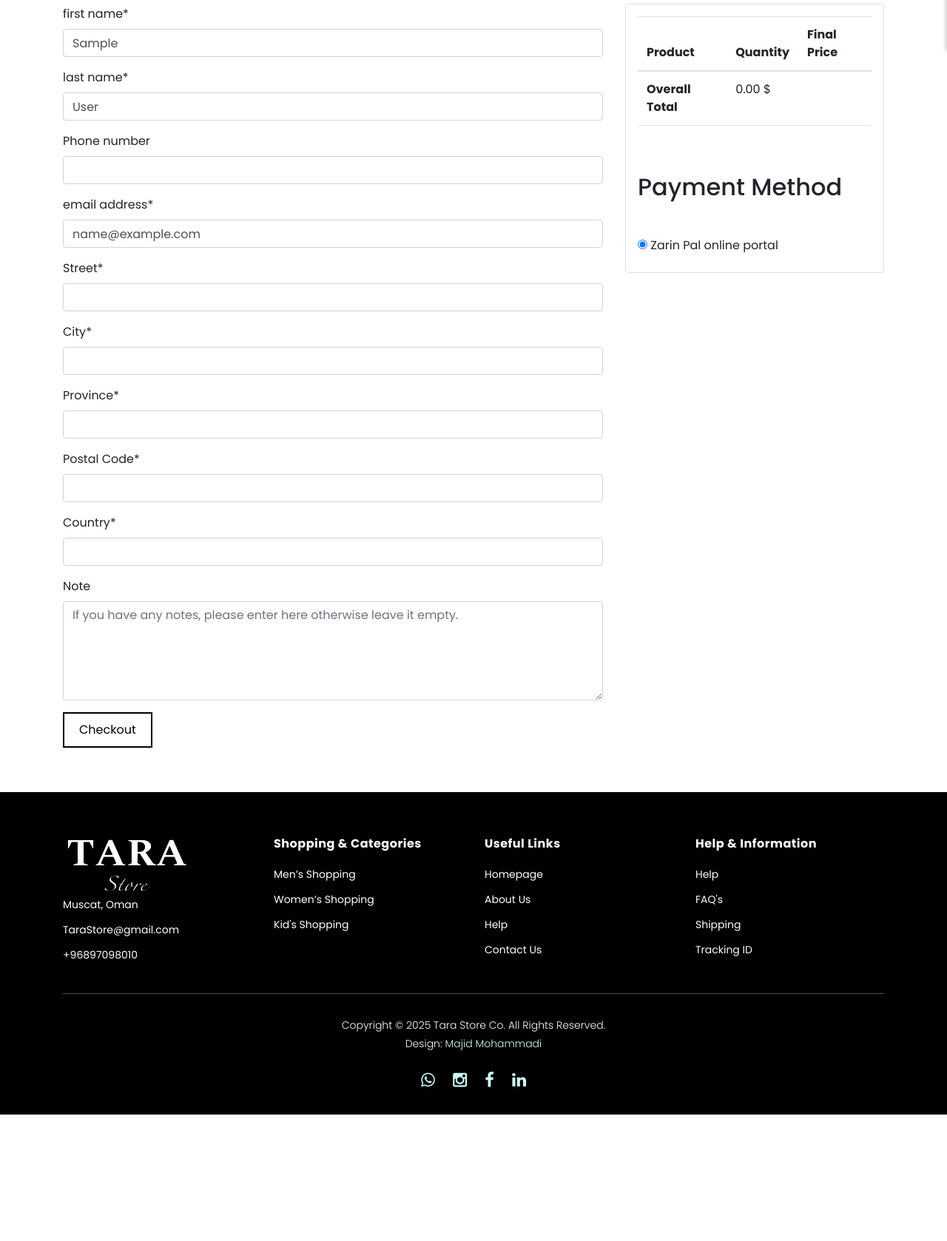
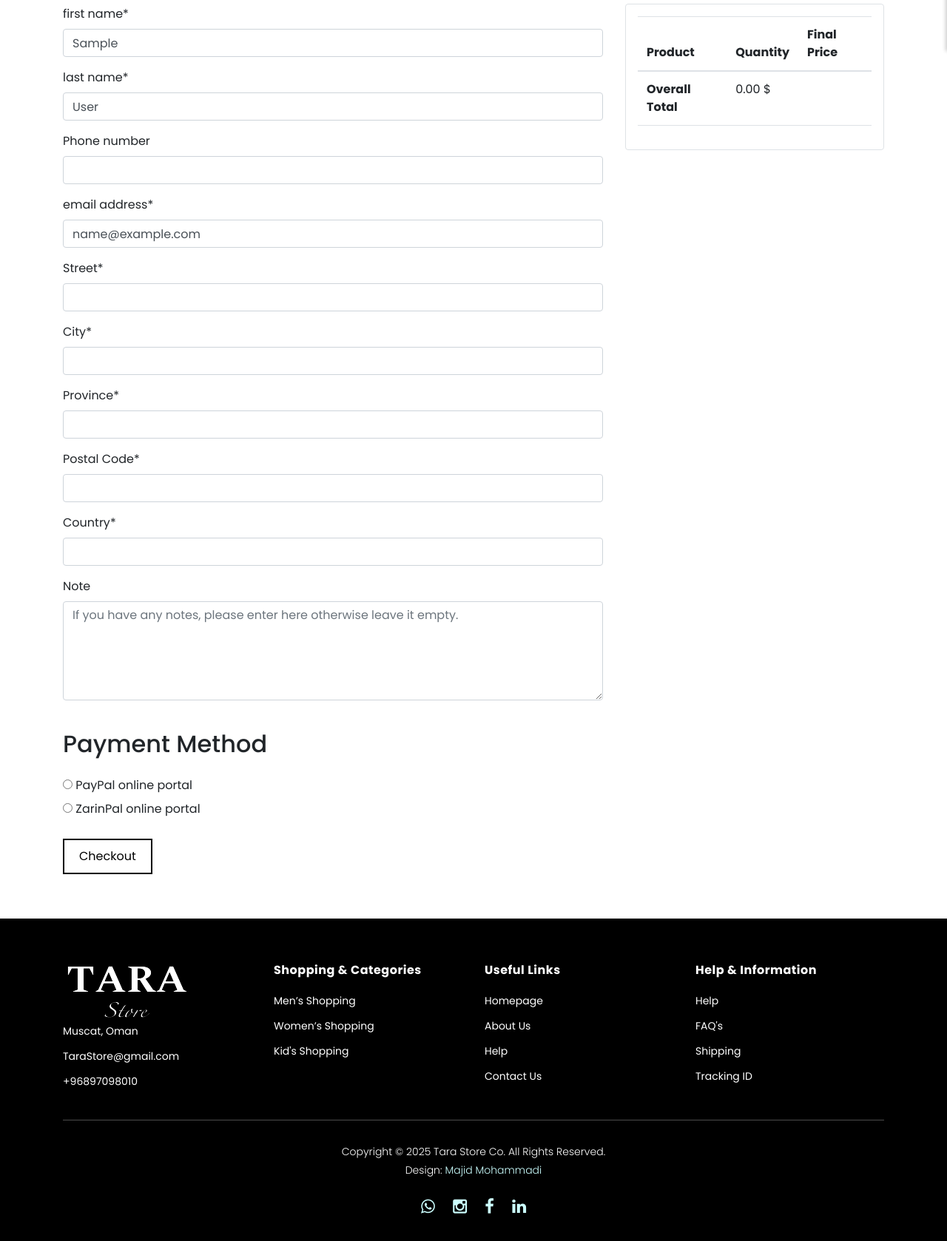
Before and after one commit to MajidMohammadi9/TaraStore, a Django app: page /en/order/create/ in a window 1280 px wide. Shown: the part 731-2409 px from the top of the page at 74% size. Before the commit the page ends 2238 px from the top, so only its background shows below. Run offline with Django 5.2, Linux system fonts and the light colour scheme; the visitor is signed in with stand-in values (Sample User, id 1); data comes from the database, SQL or seed files in the repository; parts of the project's set-up code (start-up, migrations or seed data) failed here and were passed over; some libraries are stand-ins or nearby versions.

Commit message:
adding zarinpal and paypal to the payment section of my_orders.html

```diff
--- a/orders/templates/orders/order_create.html
+++ b/orders/templates/orders/order_create.html
@@ -25,7 +25,22 @@
           <form action="" method='post'>
             {% csrf_token %}
             {{form|crispy}}
-            <button type="submit" class="cart-btn">{% trans "Checkout" %}</button>
+
+            <div class="checkout-payment">
+              <h2 class="py-4">{% trans "Payment Method" %}</h2>
+              <div class="payment-group mb--10">
+                <div class="payment-radio">
+                  <input type="radio" value="paypal" name="payment-method" id="paypal" />
+                  <label class="payment-label" for="paypal">{% trans "PayPal online portal" %}</label>
+                </div>
+                <div class="payment-radio">
+                  <input type="radio" value="zarinpal" name="payment-method" id="zarinpal" />
+                  <label class="payment-label" for="zarinpal">{% trans "ZarinPal online portal" %}</label>
+                </div>
+              </div>
+            </div>
+
+            <button type="submit" class="cart-btn" style="margin-top: 20px;">{% trans "Checkout" %}</button>
           </form>
         </div>
         <div class="col-lg-4">
@@ -55,17 +70,7 @@
                 </tr>
               </tfoot>
             </table>
-            <div class="checkout-payment">
-              <h2 class="py-5">{% trans "Payment Method" %}</h2>
-              <form action="#" class="payment-form">
-                <div class="payment-group mb--10">
-                  <div class="payment-radio">
-                    <input type="radio" value="bank" name="payment-method" id="bank" checked />
-                    <label class="payment-label" for="cheque">{% trans "Zarin Pal online portal" %}</label>
-                  </div>
-                </div>
-              </form>
-            </div>
+
           </div>
         </div>
       </div>
--- a/orders/views.py
+++ b/orders/views.py
@@ -16,7 +16,7 @@ def order_create_view(request):
     address=Address.objects.filter(customer=customer).first()  # None is returned if no address exists.
 
     if request.method=='POST':
-        print(request.POST.get('payment-method'))
+        payment_method = request.POST.get('payment-method')
         order_form=OrderForm(request.POST, customer=customer, address=address)
         cart=Cart(request)
 
@@ -24,7 +24,7 @@ def order_create_view(request):
             messages.warning(request, _('You can not proceed to checkout page, because your cart is empty!'))
             return redirect('home')
 
-        if order_form.is_valid():
+        if order_form.is_valid() and payment_method in ['zarinpal', 'paypal']:
             with transaction.atomic():
                 order_obj=order_form.save(commit=False)
                 order_obj.customer=customer
@@ -61,9 +61,13 @@ def order_create_view(request):
                     Address.objects.create(customer=customer, **address_data)
 
                 request.session['order_id']=order_obj.id
-            return redirect('payment:payment_process')
-            # messages.success(request, _('Your order has successfully placed.'))
-            # return redirect('home')
+                if payment_method == 'paypal':
+                    return redirect('payment:payment_paypal')
+                elif payment_method == 'zarinpal':
+                    return redirect('payment:payment_zarinpal')
+
+        else:
+            messages.error(request, _('Please fill in all fields and select a payment method.'))
     else:
         order_form=OrderForm(customer=customer, address=address)
 
--- a/payment/urls.py
+++ b/payment/urls.py
@@ -3,8 +3,8 @@ from django.urls import path
 from .views import (
     payment_process,
     payment_callback,
-    payment_process_sandbox,
-    payment_callback_sandbox,
+    payment_sandbox_zarinpal,
+    callback_sandbox_zarinpal,
     payment_sandbox_paypal,
     callback_sandbox_paypal,
 )
@@ -12,8 +12,8 @@ from .views import (
 app_name='payment'
 
 urlpatterns = [
-    # path('process/' ,payment_process_sandbox, name='payment_process'),
-    # path('callback/',payment_callback_sandbox, name='payment_callback'),
-    path('process/' ,payment_sandbox_paypal, name='payment_process'),
-    path('callback/',callback_sandbox_paypal, name='payment_callback'),
+    path('payment-zarinpal/' , payment_sandbox_zarinpal, name='payment_zarinpal'),
+    path('callback-zarinpal/', callback_sandbox_zarinpal, name='callback_zarinpal'),
+    path('payment-paypal/' , payment_sandbox_paypal, name='payment_paypal'),
+    path('callback-paypal/', callback_sandbox_paypal, name='callback_paypal'),
 ]
```
Also changed, not shown: orders/templates/orders/my_orders.html (+38 -1 lines), payment/views.py (+4 -4 lines).
